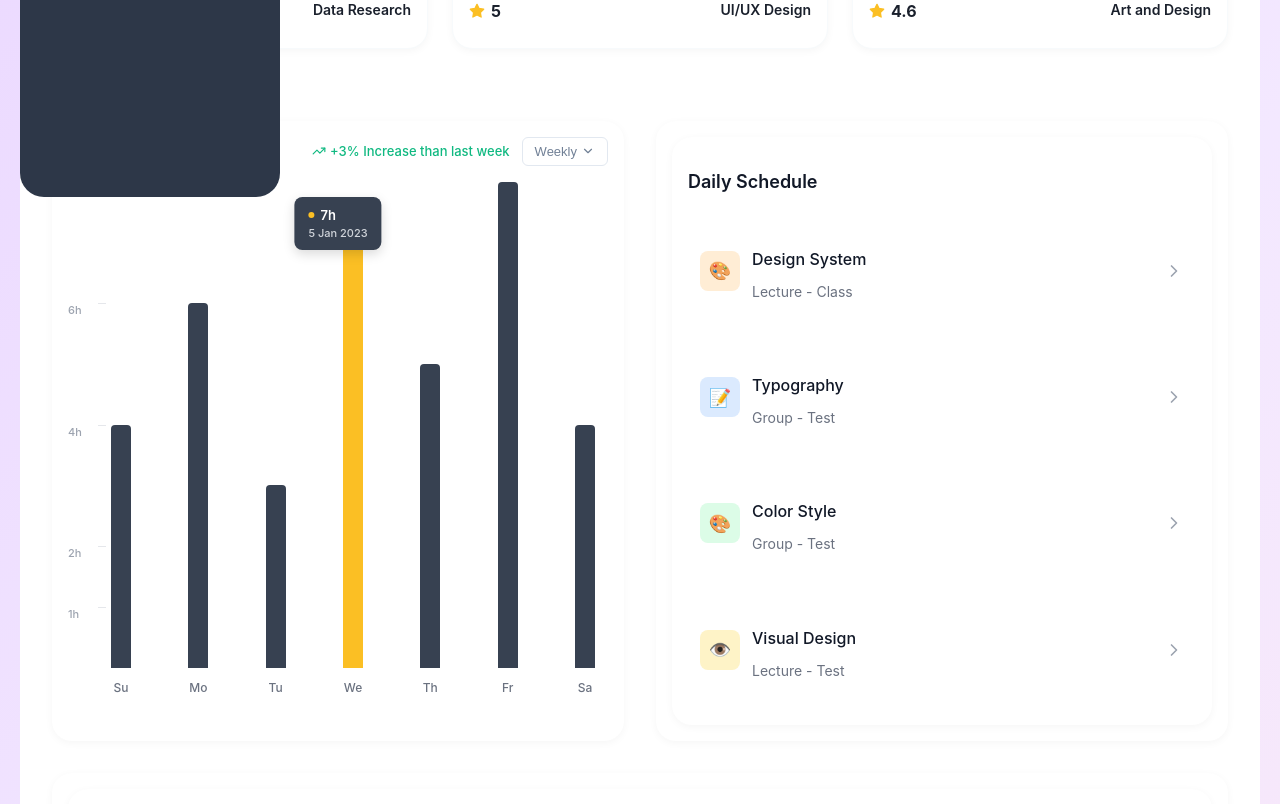
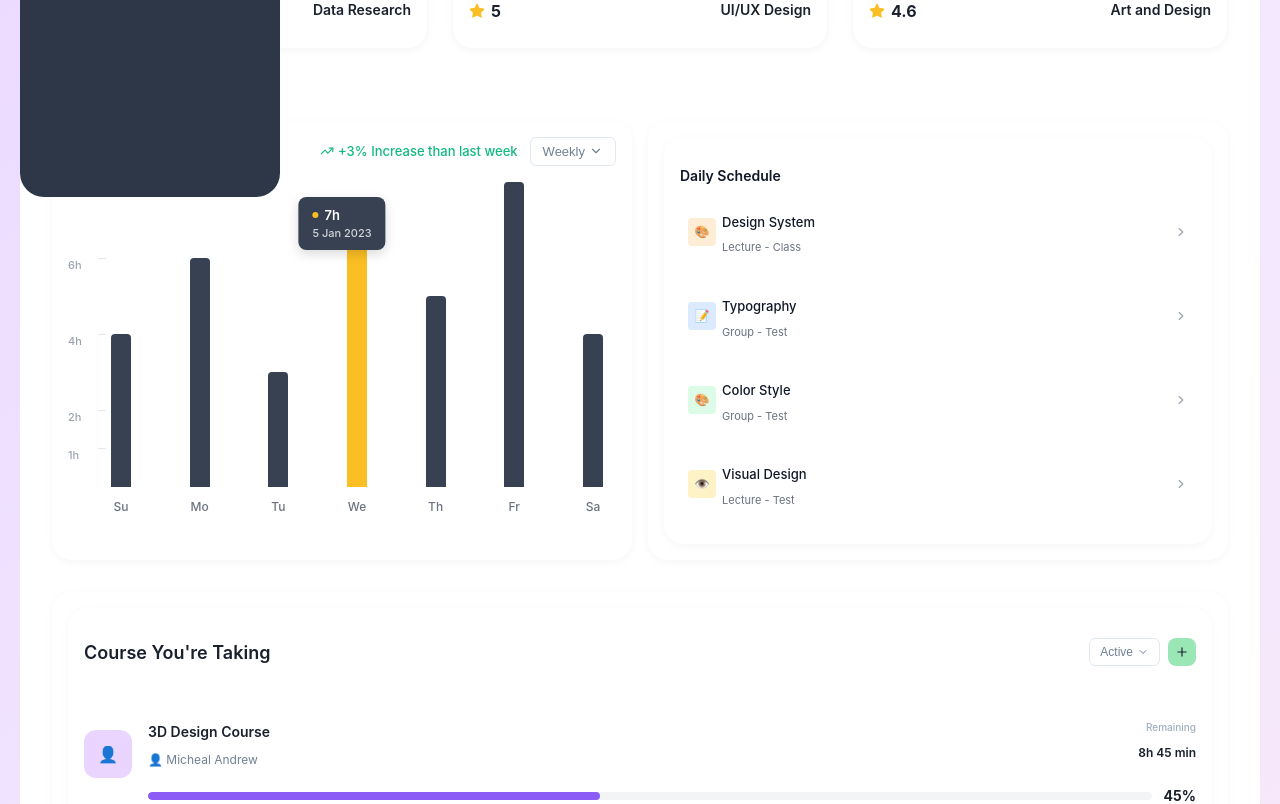
Before and after one commit to SanikaP06/educo-dashboard, a React (Create React App) app: page / in a window 1280 px wide. Shown: the part 583-1387 px from the top of the page. Built offline with nearby package versions, Linux system fonts and the light colour scheme.

Commit message:
WIP: Save changes before pulling

```diff
--- a/src/components/DailySchedule.jsx
+++ b/src/components/DailySchedule.jsx
@@ -1,5 +1,4 @@
 "use client"
-
 import { ChevronRight } from "lucide-react"
 
 const DailySchedule = () => {
@@ -40,11 +39,11 @@ const DailySchedule = () => {
 
   return (
     <div className="card">
-      <h3 style={{ fontSize: "1.125rem", fontWeight: "600", color: "#111827", marginBottom: "24px" }}>
+      <h3 style={{ fontSize: "0.875rem", fontWeight: "600", color: "#111827", marginBottom: "8px" }}>
         Daily Schedule
       </h3>
 
-      <div style={{ display: "flex", flexDirection: "column", gap: "16px" }}>
+      <div style={{ display: "flex", flexDirection: "column", gap: "4px" }}>
         {scheduleItems.map((item) => (
           <div
             key={item.id}
@@ -52,34 +51,34 @@ const DailySchedule = () => {
               display: "flex",
               alignItems: "center",
               justifyContent: "space-between",
-              padding: "12px",
-              borderRadius: "8px",
+              padding: "6px 8px",
+              borderRadius: "4px",
               transition: "background-color 0.2s",
               cursor: "pointer",
             }}
             onMouseEnter={(e) => (e.target.style.backgroundColor = "#f9fafb")}
             onMouseLeave={(e) => (e.target.style.backgroundColor = "transparent")}
           >
-            <div style={{ display: "flex", alignItems: "center", gap: "12px" }}>
+            <div style={{ display: "flex", alignItems: "center", gap: "6px" }}>
               <div
                 style={{
-                  width: "40px",
-                  height: "40px",
-                  borderRadius: "8px",
+                  width: "28px",
+                  height: "28px",
+                  borderRadius: "4px",
                   backgroundColor: item.color,
                   display: "flex",
                   alignItems: "center",
                   justifyContent: "center",
                 }}
               >
-                <span style={{ fontSize: "18px" }}>{item.icon}</span>
+                <span style={{ fontSize: "12px" }}>{item.icon}</span>
               </div>
               <div>
-                <h4 style={{ fontWeight: "500", color: "#111827", marginBottom: "2px" }}>{item.title}</h4>
-                <p style={{ fontSize: "14px", color: "#6b7280" }}>{item.type}</p>
+                <h4 style={{ fontWeight: "500", color: "#111827", marginBottom: "0px", fontSize: "13px", lineHeight: "1.2" }}>{item.title}</h4>
+                <p style={{ fontSize: "11px", color: "#6b7280", lineHeight: "1.2" }}>{item.type}</p>
               </div>
             </div>
-            <ChevronRight style={{ height: "20px", width: "20px", color: "#9ca3af" }} />
+            <ChevronRight style={{ height: "14px", width: "14px", color: "#9ca3af" }} />
           </div>
         ))}
       </div>
--- a/src/index.css
+++ b/src/index.css
@@ -217,12 +217,15 @@ body {
 }
 
 /* Middle section for Hours Activity and Daily Schedule side by side */
+
 .middle-section {
   display: grid;
   grid-template-columns: 1fr 1fr;
-  gap: 32px;
-  align-items: stretch; /* Ensure equal heights */
+  gap: 16px;
+  align-items: stretch; /* Allow natural heights instead of stretching */
 }
+
+
 
 @media (max-width: 768px) {
   .middle-section {
```
